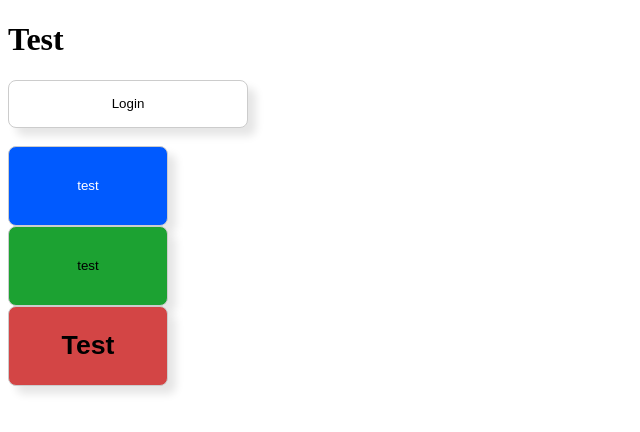
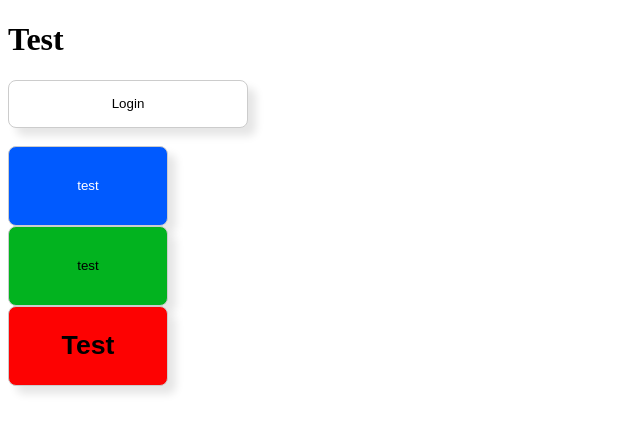
Before and after one commit to justusbruegmann/stechuhr, a Next.js app: page /ctest in a window 1280 px wide. Shown: the top 432 px of the page, without its empty margins (0-640 px from the left). Built offline with nearby package versions, Linux system fonts and the light colour scheme.

Commit message:
better button colors

```diff
--- a/src/components/Button.module.css
+++ b/src/components/Button.module.css
@@ -15,12 +15,12 @@
 }
 
 .button-success {
-    background: #1ca232;
+    background: #02b31f;
     color: black;
 }
 
 .button-error {
-    background: #d34545;
+    background: #fd0202;
     color: white;
 }
 
```
